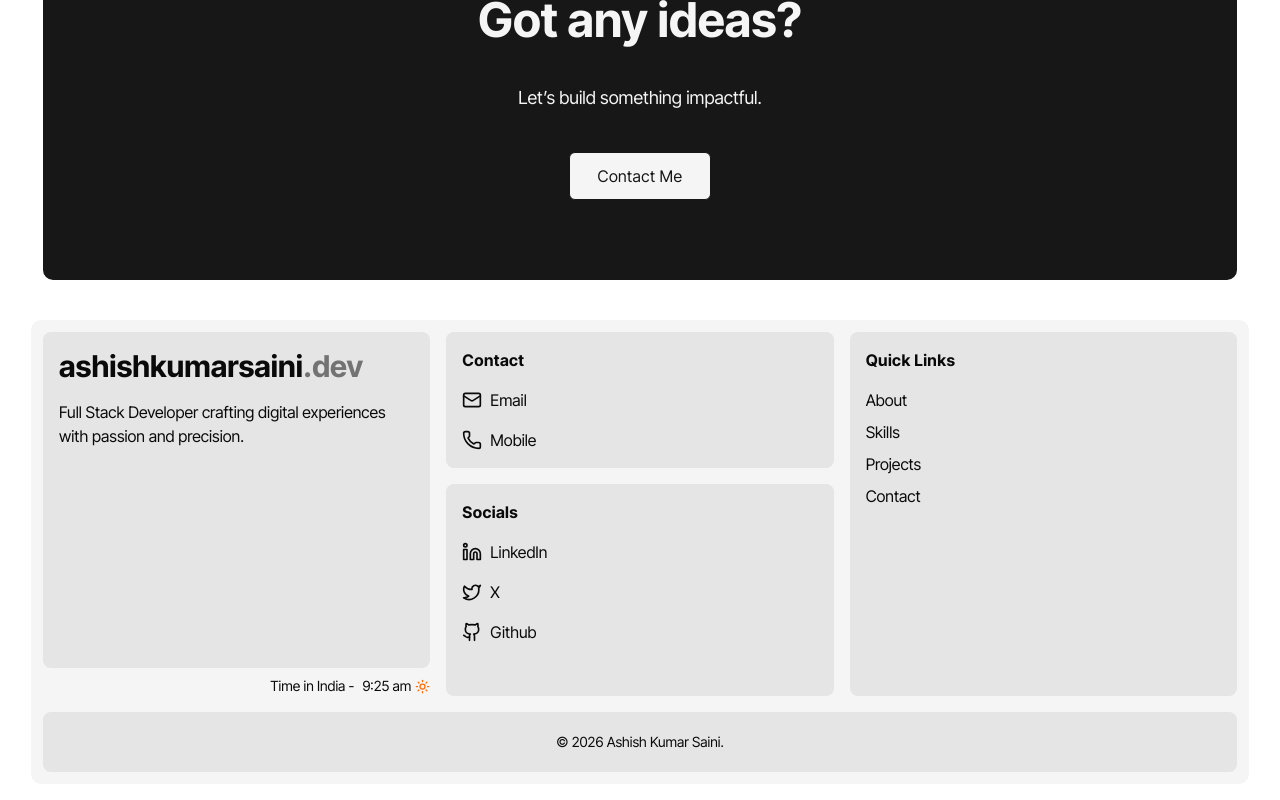
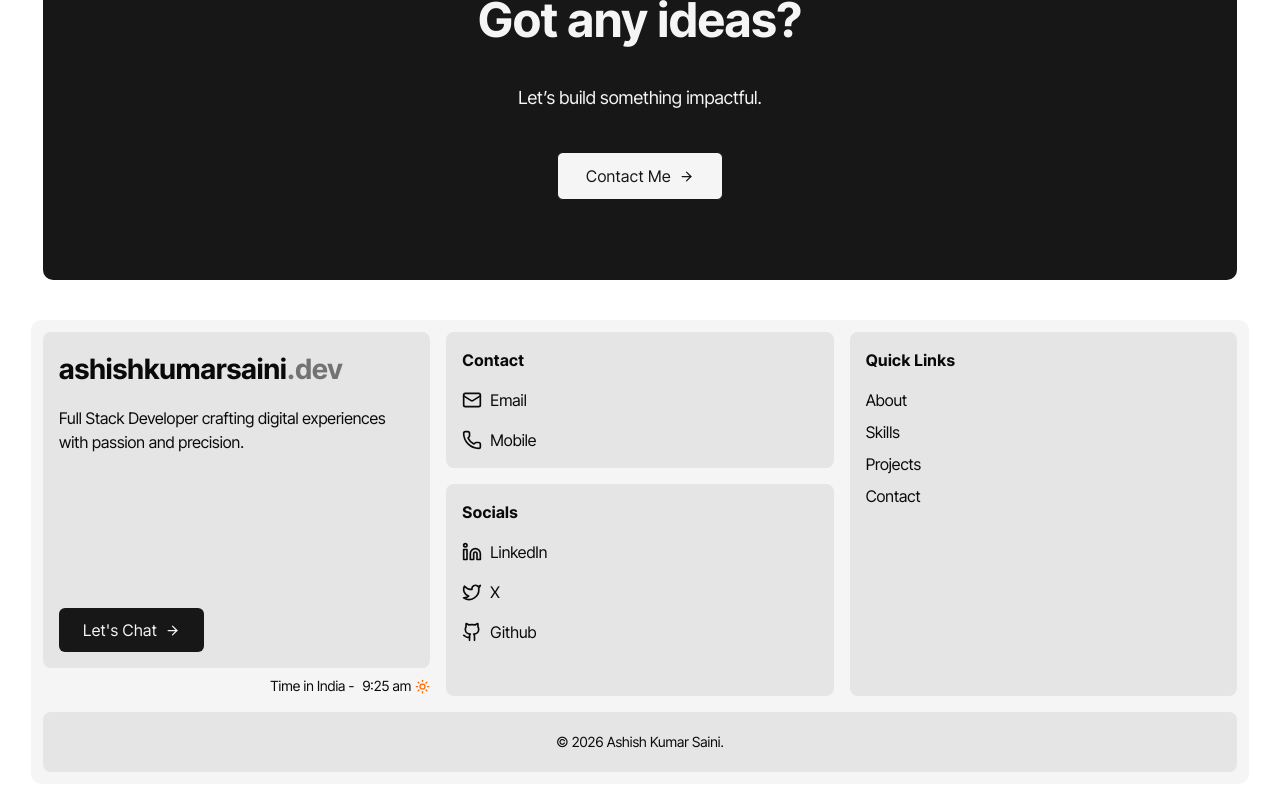
Before and after one commit to ashishkumarsaini/ashish-kumar-saini-portfolio, a Next.js app: page /test in a window 1280 px wide. Shown: the part 1285-2085 px from the top of the page. Built offline with nearby package versions, Linux system fonts and the light colour scheme.

Commit message:
update button component to set default variant; enhance footer sections with new button styles and icons

```diff
--- a/src/components/button.tsx
+++ b/src/components/button.tsx
@@ -32,6 +32,7 @@ const buttonVariants = cva('tracking-wide block rounded-sm cursor-pointer', {
   },
   defaultVariants: {
     size: ButtonSize.base,
+    variant: ButtonVariant.primary
   }
 });
 
--- a/src/components/footer/footer-contact-section.tsx
+++ b/src/components/footer/footer-contact-section.tsx
@@ -1,6 +1,7 @@
 import Link from "next/link"
 import { Text, TextSize } from "../typography"
 import { Button, ButtonSize, ButtonVariant } from "../button"
+import { ArrowRight } from "lucide-react"
 
 export const FooterContactSection = () => {
   return (
@@ -19,9 +20,11 @@ export const FooterContactSection = () => {
           </div>
           <div>
             <Link href="/contact">
-              <Button size={ButtonSize.lg} variant={ButtonVariant.secondary}>
-                Contact Me
+              <Button size={ButtonSize.lg} variant={ButtonVariant.secondary} className="flex items-center gap-2">
+                <span>Contact Me</span>
+                <ArrowRight size={15} />
               </Button>
+
             </Link>
           </div>
         </div>
--- a/src/components/footer/footer-nav-section.tsx
+++ b/src/components/footer/footer-nav-section.tsx
@@ -1,6 +1,7 @@
 import Link from "next/link"
 import { Heading, HeadingSize, Text, TextSize, TextType } from "../typography"
-import { Github, Linkedin, Mail, Moon, Phone, Sun, Twitter } from "lucide-react"
+import { ArrowRight, Github, Linkedin, Mail, Moon, Phone, Sun, Twitter } from "lucide-react"
+import { Button } from "../button";
 
 export const FooterNavSection = () => {
   const currentDate = new Date();
@@ -13,26 +14,22 @@ export const FooterNavSection = () => {
       <div className="grid grid-cols-12 grid-rows-6 gap-4">
         <div className="col-span-4 row-span-5">
           <div className="h-full flex flex-col gap-2">
-            <div className="rounded-md bg-neutral-200 p-4 grow">
-              <Text className="font-bold" size={TextSize.xl}>
+            <div className="rounded-md bg-neutral-200 p-4 grow flex flex-col justify-between">
+              <div>
+                <Text className="font-bold text-[1.75rem]" size={TextSize.xl}>
                   <span>ashishkumarsaini</span>
                   <span className="text-muted-foreground">.dev</span>
                 </Text>
                 <Text className="mt-4" size={TextSize.sm}>
                   Full Stack Developer crafting digital experiences with passion and precision.
                 </Text>
-              {/* <div className="flex items-center gap-4 mt-4">
-              <Link target="_blank" href="https://www.linkedin.com/in/devaksaini/">
-                <svg xmlns="http://www.w3.org/2000/svg" width="24" height="24" viewBox="0 0 24 24" fill="none" stroke="currentColor" stroke-width="2" stroke-linecap="round" stroke-linejoin="round" className="lucide lucide-linkedin" aria-hidden="true">
-                  <path d="M16 8a6 6 0 0 1 6 6v7h-4v-7a2 2 0 0 0-2-2 2 2 0 0 0-2 2v7h-4v-7a6 6 0 0 1 6-6z"></path><rect width="4" height="12" x="2" y="9"></rect><circle cx="4" cy="4" r="2"></circle>
-                </svg>
+              </div>
+              <Link href="/contact">
+                <Button className="max-w-fit flex items-center gap-2">
+                  <span>{`Let's Chat`}</span>
+                  <ArrowRight size={15} />
+                </Button>
               </Link>
-              <Link target="_blank" href="https://github.com/ashishkumarsaini">
-                <svg xmlns="http://www.w3.org/2000/svg" width="24" height="24" viewBox="0 0 24 24" fill="none" stroke="currentColor" stroke-width="2" stroke-linecap="round" stroke-linejoin="round" className="lucide lucide-github" aria-hidden="true">
-                  <path d="M15 22v-4a4.8 4.8 0 0 0-1-3.5c3 0 6-2 6-5.5.08-1.25-.27-2.48-1-3.5.28-1.15.28-2.35 0-3.5 0 0-1 0-3 1.5-2.64-.5-5.36-.5-8 0C6 2 5 2 5 2c-.3 1.15-.3 2.35 0 3.5A5.403 5.403 0 0 0 4 9c0 3.5 3 5.5 6 5.5-.39.49-.68 1.05-.85 1.65-.17.6-.22 1.23-.15 1.85v4"></path><path d="M9 18c-4.51 2-5-2-7-2"></path>
-                </svg>
-              </Link>
-            </div> */}
             </div>
             <div className="flex items-center justify-end gap-2">
               <Text size={TextSize.xs} type={TextType.span}>Time in India -</Text>
```
Lines whose indentation alone changed are shown as unchanged.
